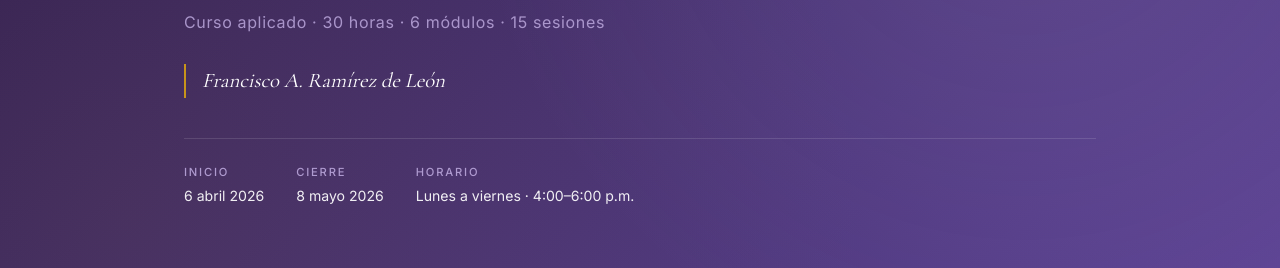
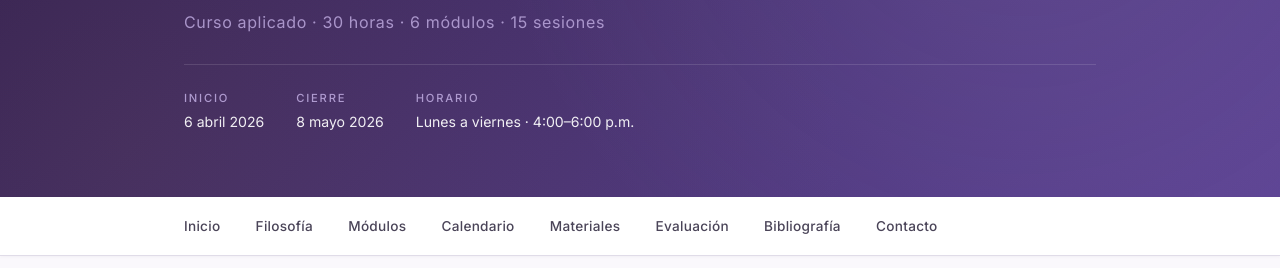
Before and after one commit to fardl/curso-stess-testing, a plain HTML site: page index.html in a window 1280 px wide. Shown: the part 271-539 px from the top of the page. Drawn offline with nearby package versions, Linux system fonts and the light colour scheme.

Commit message:
Cambio en el HTML

```diff
--- a/index.html
+++ b/index.html
@@ -21,7 +21,7 @@
       </div>
       <h1 class="site-title">Stress Testing en Sistemas<br>de Capitalización Individual</h1>
       <p class="subtitle">Curso aplicado · 30 horas · 6 módulos · 15 sesiones</p>
-      <p class="instructor">Francisco A. Ramírez de León</p>
+      <!--p class="instructor">Francisco A. Ramírez de León</p> -->
       <div class="header-stats">
         <span><strong>Inicio</strong> 6 abril 2026</span>
         <span><strong>Cierre</strong> 8 mayo 2026</span>
```
